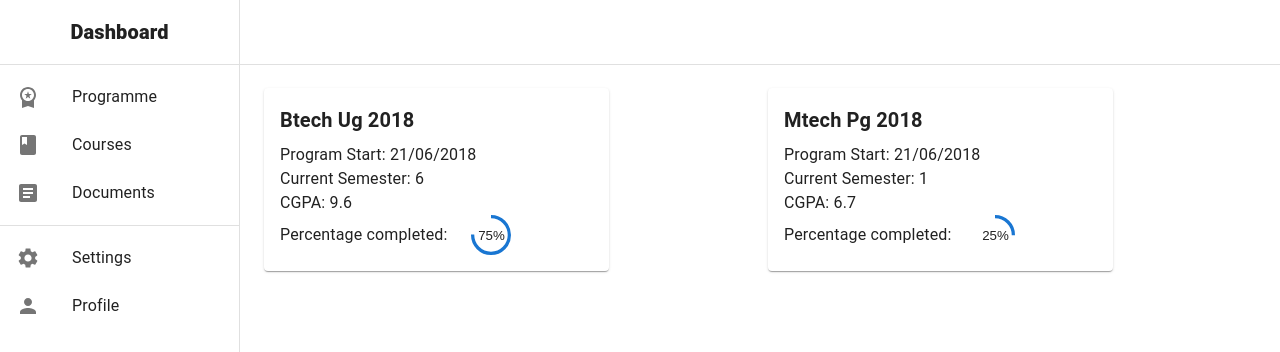
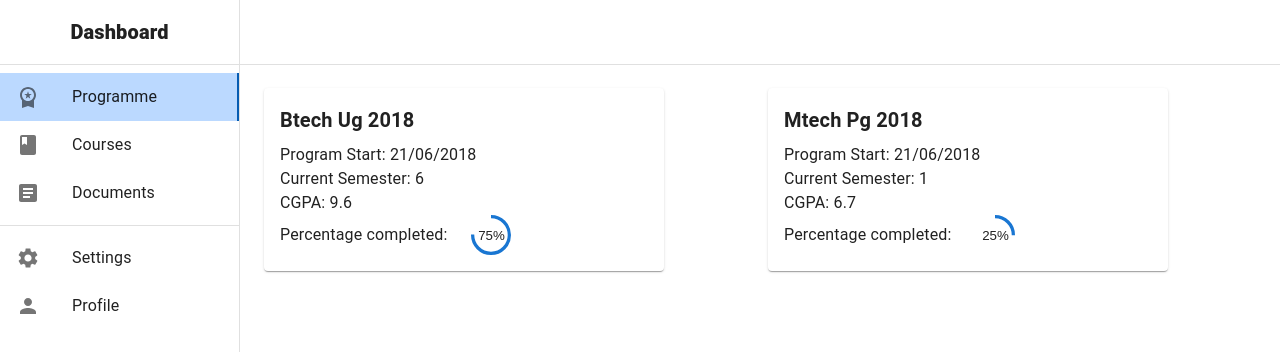
Before and after one commit to indrajitsadhukhan/post-examination-erp, a React (Create React App) app in the folder microservices/frontend/: page / in a window 1280 px wide. Shown: the top 352 px of the page. Built offline with nearby package versions, Linux system fonts and the light colour scheme; a web font is replaced by a local one; what password-validator would draw is missing.

Commit message:
Make tab switching work

```diff
--- a/microservices/frontend/src/App.js
+++ b/microservices/frontend/src/App.js
@@ -5,11 +5,14 @@ import {
   Routes,
   Route,
 } from 'react-router-dom';
+import { Provider } from 'react-redux';
 import Authenticate from './Pages/Authentication/authenticate';
 import Dashboard from './Pages/Dashboard/dashboard';
+import store from './Store/store';
 
 function App() {
   return (
+    <Provider store={store}>
       <Router>
         <Routes>
           <Route path="/login" element={<Authenticate type="login" />} />
@@ -17,6 +20,7 @@ function App() {
           <Route path="/" element={<Dashboard />} />
         </Routes>
       </Router>
+    </Provider>
   );
 }
 
--- a/microservices/frontend/src/Components/Cards/Cards.js
+++ b/microservices/frontend/src/Components/Cards/Cards.js
@@ -10,7 +10,7 @@ function ProgrammeCard({
   name, startDate, currentSem, totalSem, cgpa,
 }) {
   return (
-    <Card sx={{ maxWidth: 345 }}>
+    <Card sx={{ maxWidth: '400px' }}>
       <CardActionArea>
         <CardContent>
           <Typography gutterBottom variant="h6" component="div" fontWeight={600} display='flex' justifyContent='flex-start'>
--- /dev/null
+++ b/microservices/frontend/src/Pages/Dashboard/Programme/programme.js
@@ -0,0 +1,21 @@
+import React from 'react';
+import { Grid } from '@mui/material';
+import PropTypes from 'prop-types';
+import { ProgrammeCard } from '../../../Components/Cards/Cards';
+
+export default function Programme({ data }) {
+  return (
+    <Grid container spacing={2}>
+      {data.map((item) => (
+        <Grid item xs={12} sm={6} key={item.name}>
+          <ProgrammeCard {...item} />
+        </Grid>
+      ))}
+    </Grid>
+  );
+}
+
+Programme.propTypes = {
+  // eslint-disable-next-line react/forbid-prop-types
+  data: PropTypes.object,
+};
--- a/microservices/frontend/src/Pages/Dashboard/dashboard.js
+++ b/microservices/frontend/src/Pages/Dashboard/dashboard.js
@@ -1,4 +1,3 @@
-/* eslint-disable */
 import * as React from 'react';
 import PropTypes from 'prop-types';
 import AppBar from '@mui/material/AppBar';
@@ -14,24 +13,26 @@ import ListItemText from '@mui/material/ListItemText';
 import MenuIcon from '@mui/icons-material/Menu';
 import Toolbar from '@mui/material/Toolbar';
 import Typography from '@mui/material/Typography';
-import { Grid } from '@mui/material';
-import { ProgrammeCard } from '../../Components/Cards/Cards';
+import { useDispatch, useSelector } from 'react-redux';
 import { Tabs1, Tabs2 } from './constants';
-import store from '../../Store/store';
+import { changeTab } from './dashboardSlice';
+import Programme from './Programme/programme';
+import styles from './dashboard.module.scss';
 
 const drawerWidth = 240;
 
 function Dashboard(props) {
   const { window } = props;
   const [mobileOpen, setMobileOpen] = React.useState(false);
-  const { dashboard } = store.getState();
+  const dispatch = useDispatch();
+  const dashboard = useSelector((state) => state.dashboard);
 
   const handleDrawerToggle = () => {
     setMobileOpen(!mobileOpen);
   };
 
   const handleTabChange = (tab) => {
-
+    dispatch(changeTab(tab));
   };
 
   const programmesMockData = [
@@ -61,24 +62,28 @@ function Dashboard(props) {
       </Toolbar>
       <Divider />
       <List>
-        {Object.keys(Tabs1).map((text) => (
-          <ListItem button key={text}>
+        {Object.keys(Tabs1).map((tab) => (
+          <div key={tab} className={tab === dashboard.activeTab ? styles.tabLink__active : ''} onClick={() => handleTabChange(tab)}>
+            <ListItem button>
               <ListItemIcon>
-              {Tabs1[text].icon}
+                {Tabs1[tab].icon}
               </ListItemIcon>
-            <ListItemText primary={text} />
+              <ListItemText primary={tab} />
             </ListItem>
+          </div>
         ))}
       </List>
       <Divider />
       <List>
-        {Object.keys(Tabs2).map((text) => (
-          <ListItem button key={text}>
+        {Object.keys(Tabs2).map((tab) => (
+          <div key={tab} className={tab === dashboard.activeTab ? styles.tabLink__active : ''} onClick={() => handleTabChange(tab)}>
+            <ListItem button onClick={() => handleTabChange(tab)}>
               <ListItemIcon>
-              {Tabs2[text].icon}
+                {Tabs2[tab].icon}
               </ListItemIcon>
-            <ListItemText primary={text} />
+              <ListItemText primary={tab} />
             </ListItem>
+          </div>
         ))}
       </List>
     </div>
@@ -149,13 +154,7 @@ function Dashboard(props) {
         sx={{ flexGrow: 1, p: 3, width: { sm: `calc(100% - ${drawerWidth}px)` } }}
       >
         <Toolbar />
-        <Grid container spacing={2}>
-          {programmesMockData.map((item) => (
-            <Grid item xs={12} sm={6} key={item.name}>
-              <ProgrammeCard {...item} />
-            </Grid>
-          ))}
-        </Grid>
+        <Programme data={programmesMockData} />
       </Box>
     </Box>
   );
--- /dev/null
+++ b/microservices/frontend/src/Pages/Dashboard/dashboard.module.scss
@@ -0,0 +1,6 @@
+@use '../../common.module';
+
+.tabLink__active {
+  border-right: 2px solid #065cb1;
+  background-color: common.$bg-blue;
+}
--- /dev/null
+++ b/microservices/frontend/src/common.module.scss
@@ -0,0 +1 @@
+$bg-blue: #bbd9ff;
```
Also changed, not shown: microservices/frontend/.eslintrc.js. Lines whose indentation alone changed are shown as unchanged.
